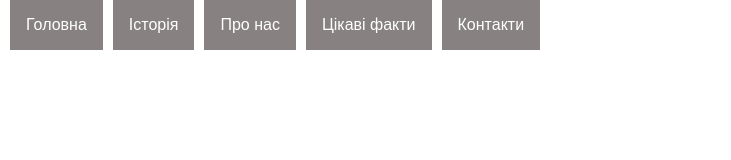
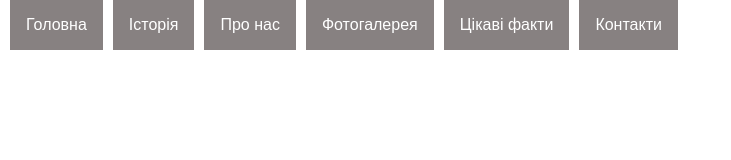
Before and after one commit to KvitkaLi/drop-down-menu_css, a plain HTML site: page index.html in a window 1280 px wide. Shown: the whole page, without its empty margins (0-731 px from the left). Drawn offline with Linux system fonts and the light colour scheme.

Commit message:
Update index.html

```diff
--- a/index.html
+++ b/index.html
@@ -10,6 +10,7 @@
             <li><a href="#">Головна</a></li>
             <li><a href="#">Історія</a></li>
             <li><a href="#">Про нас</a></li>
+            <li><a href="#">Фотогалерея</a></li>
             <li><a href="#">Цікаві факти</a>
                 <ul class="menu__submenu">
                     <li>
```
